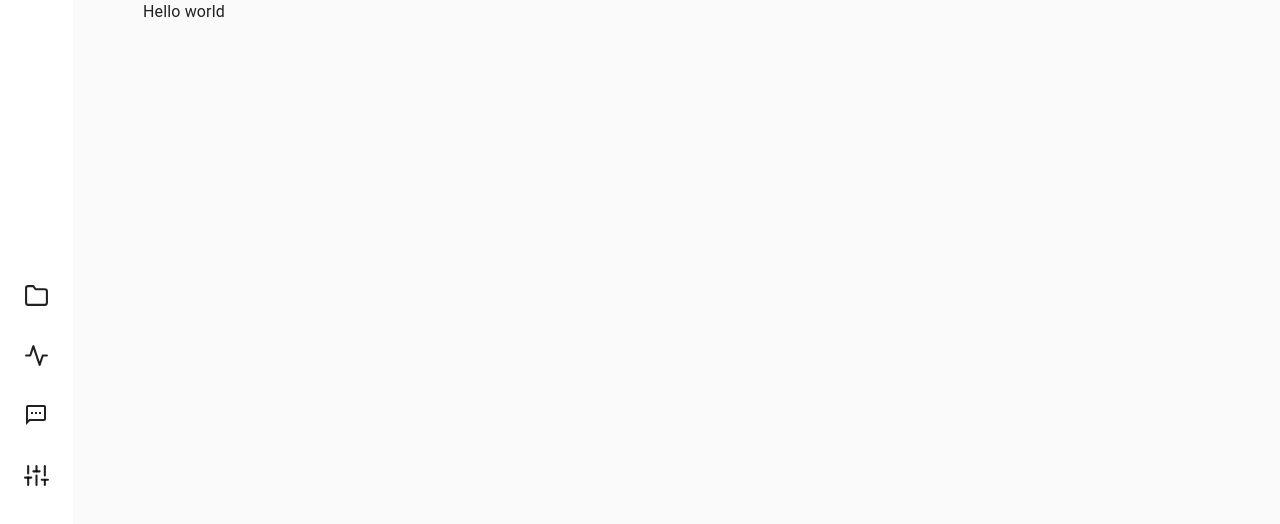
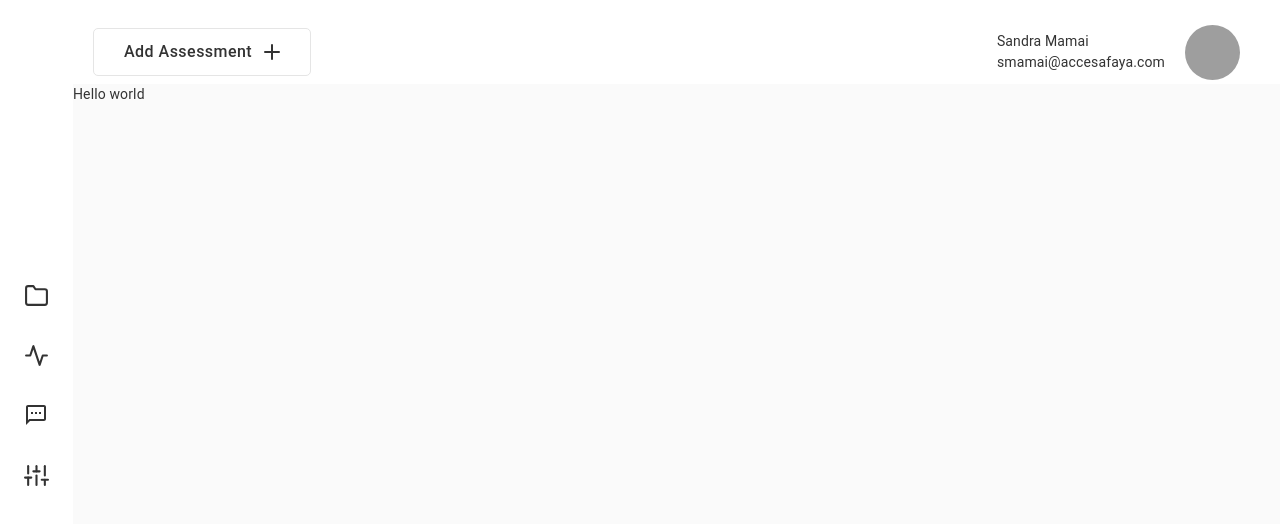
Before and after one commit to tonyouma/analyticsplatform, a React (Create React App) app: page / in a window 1280 px wide. Shown: the top 524 px of the page. Built offline with nearby package versions, Linux system fonts and the light colour scheme; grey boxes are pictures that could not be loaded; the HTML template or start-up script is replaced by a standard one.

Commit message:
feat: add header component

```diff
--- a/src/App.tsx
+++ b/src/App.tsx
@@ -2,11 +2,16 @@ import React from 'react';
 
 import { Route, Switch } from 'react-router-dom';
 
+import { ThemeProvider, StylesProvider } from '@material-ui/core/styles';
 import { DashboardPage, ErrorPage } from './views';
+
+import { appTheme } from './theme/theme';
 
 const App: React.FC<{}> = () => {
   return (
-    <>
+    <div>
+      <StylesProvider injectFirst>
+        <ThemeProvider theme={appTheme}>
           <Switch>
             <Route exact path="/">
               <DashboardPage />
@@ -15,7 +20,9 @@ const App: React.FC<{}> = () => {
               <ErrorPage />
             </Route>
           </Switch>
-    </>
+        </ThemeProvider>
+      </StylesProvider>
+    </div>
   );
 };
 
--- /dev/null
+++ b/src/shared/Components/Button/index.tsx
@@ -0,0 +1,39 @@
+/* eslint-disable react/prop-types */
+import React, { FC } from 'react';
+
+import PropTypes from 'prop-types';
+
+import { makeStyles } from '@material-ui/core/styles';
+import Button, { ButtonProps } from '@material-ui/core/Button';
+
+const useStyles = makeStyles({
+  root: {
+    border: '1px solid #e5e5e5',
+    borderRadius: 5,
+    boxShadow: 'none',
+    color: '#333333',
+    height: 48,
+    padding: '12px 30px',
+    textTransform: 'none',
+    '&:hover': {
+      boxShadow: 'none',
+    },
+  },
+});
+
+const ButtonComponent: FC<React.PropsWithChildren<ButtonProps>> = (props) => {
+  const { children, ...rest } = props;
+  const classes = useStyles();
+
+  return (
+    <Button {...rest} className={classes.root}>
+      {children}
+    </Button>
+  );
+};
+
+ButtonComponent.propTypes = {
+  children: PropTypes.any,
+};
+
+export default ButtonComponent;
--- a/src/shared/Components/index.tsx
+++ b/src/shared/Components/index.tsx
@@ -1,3 +1,4 @@
 import NavItem from './NavItem';
+import ButtonComponent from './Button';
 
-export { NavItem };
+export { NavItem, ButtonComponent };
--- a/src/shared/Layout/DashboardLayout/index.tsx
+++ b/src/shared/Layout/DashboardLayout/index.tsx
@@ -4,15 +4,14 @@ import PropTypes from 'prop-types';
 import CssBaseline from '@material-ui/core/CssBaseline';
 import { createStyles, makeStyles } from '@material-ui/core/styles';
 
-import Box from '@material-ui/core/Box';
-
 const useStyles = makeStyles(() =>
   createStyles({
     root: {
       display: 'flex',
       minHeight: '100vh',
-      paddingRight: 70,
-      paddingLeft: 70,
+      // paddingRight: 20,
+      // paddingLeft: 70,
+      overflow: 'hidden',
     },
   })
 );
@@ -22,10 +21,10 @@ const DashboardLayout: FC<React.PropsWithChildren<{}>> = (props) => {
   const classes = useStyles();
   return (
     <>
-      <Box className={classes.root}>
+      <div className={classes.root}>
         <CssBaseline />
         {children}
-      </Box>
+      </div>
     </>
   );
 };
--- /dev/null
+++ b/src/theme/theme.tsx
@@ -0,0 +1,82 @@
+/* eslint-disable no-unused-vars */
+import { createMuiTheme } from '@material-ui/core/styles';
+
+export enum fontWeight {
+  normal = 400,
+  mediumOne = 500,
+  mediumTwo = 600,
+  bold = 700,
+}
+
+// export enum fontFamily {
+//   lato = 'Lato',
+// }
+
+export interface IColors {
+  primary: string;
+  // secondary: string;
+  text: string;
+  white: string;
+}
+
+export const colors: IColors = {
+  primary: '#243F96',
+  text: '#333333',
+  white: '#FFFFFF',
+};
+
+export const appTheme = createMuiTheme({
+  palette: {
+    primary: {
+      main: colors.primary,
+    },
+    // secondary: {
+    //     main: colors.secondary,
+    // }
+
+    text: {
+      primary: colors.text,
+      //, secondary: colors.white
+    },
+  },
+  typography: {
+    // fontFamily: fontFamily.lato,
+    body1: {
+      fontSize: 14,
+      fontWeight: fontWeight.normal,
+    },
+    body2: {
+      fontSize: 24,
+      fontWeight: fontWeight.normal,
+    },
+    button: {
+      fontSize: 16,
+    },
+    h1: {
+      fontSize: 74,
+      fontWeight: fontWeight.bold,
+      lineHeight: '120.8%',
+    },
+    h2: {
+      fontSize: 74,
+      fontWeight: fontWeight.bold,
+      lineHeight: '120.8%',
+    },
+    h3: {
+      fontSize: 50,
+      //   fontFamily: fontFamily.lato,
+    },
+    h4: {
+      fontSize: 24,
+      fontWeight: fontWeight.mediumTwo,
+    },
+    h5: {
+      fontSize: 20,
+      fontWeight: fontWeight.bold,
+    },
+    h6: {
+      fontSize: 14,
+      fontWeight: fontWeight.bold,
+    },
+  },
+});
--- /dev/null
+++ b/src/views/Dashboard/Content/Header/HeaderProfile/index.tsx
@@ -0,0 +1,42 @@
+/* eslint-disable react/no-unescaped-entities */
+import React from 'react';
+
+// import { Link } from 'react-router-dom';
+
+import {
+  Grid,
+  Box,
+  Avatar,
+  Typography,
+  LinearProgress,
+} from '@material-ui/core';
+// import { Avatar, IconButton, Grid, Typography } from '@material-ui/core';
+
+const user_name: string = 'Sandra Mamai';
+const user_email: string = 'smamai@accesafaya.com';
+// const user_name_initials = 'SM';
+
+const avatarStyles: React.CSSProperties = {
+  height: 55,
+  width: 55,
+  marginLeft: 20,
+};
+
+const HeaderProfile: React.FC<{}> = () => {
+  return (
+    <Box display="flex" alignItems="center">
+      <Grid item>
+        <Typography>{user_name}</Typography>
+        <Typography>{user_email}</Typography>
+      </Grid>
+      <Grid item>
+        <LinearProgress value={75.5} variant="determinate" />
+      </Grid>
+      <Grid item>
+        <Avatar src={'../assets'} alt="SM" style={avatarStyles}></Avatar>
+      </Grid>
+    </Box>
+  );
+};
+
+export default HeaderProfile;
--- /dev/null
+++ b/src/views/Dashboard/Content/Header/index.tsx
@@ -0,0 +1,52 @@
+import React from 'react';
+
+import { AppBar, Grid, Toolbar } from '@material-ui/core';
+import { createStyles, makeStyles } from '@material-ui/core/styles';
+import { Plus as AddIcon } from 'react-feather';
+
+import { ButtonComponent } from '../../../../shared/Components';
+
+import HeaderProfile from './HeaderProfile';
+
+const headerStyles: React.CSSProperties = {
+  width: '100%',
+  display: 'flex',
+  flex: 1,
+  justifyContent: 'space-between',
+  alignItems: 'center',
+  color: '#333333',
+};
+
+const useStyles = makeStyles(() =>
+  createStyles({
+    appBarStyles: {
+      backgroundColor: '#ffffff',
+      color: '#33333',
+      paddingTop: 20,
+      paddingLeft: 20,
+      paddingRight: 40,
+    },
+  })
+);
+
+const HeaderComponent: React.FC<{}> = () => {
+  const classes = useStyles();
+  return (
+    <AppBar position="static" elevation={0} className={classes.appBarStyles}>
+      <Toolbar disableGutters>
+        <Grid container spacing={1} style={headerStyles}>
+          <Grid item>
+            <ButtonComponent endIcon={<AddIcon />}>
+              Add Assessment
+            </ButtonComponent>
+          </Grid>
+          <Grid item>
+            <HeaderProfile />
+          </Grid>
+        </Grid>
+      </Toolbar>
+    </AppBar>
+  );
+};
+
+export default HeaderComponent;
--- a/src/views/Dashboard/Content/index.tsx
+++ b/src/views/Dashboard/Content/index.tsx
@@ -1,3 +1,4 @@
 import Sidebar from './Sidebar/Sidebar';
+import HeaderComponent from './Header';
 
-export { Sidebar };
+export { Sidebar, HeaderComponent };
--- a/src/views/Dashboard/index.tsx
+++ b/src/views/Dashboard/index.tsx
@@ -4,7 +4,7 @@ import React from 'react';
 import Box from '@material-ui/core/Box';
 
 import DashboardLayout from '../../shared/Layout/DashboardLayout';
-import { Sidebar } from './Content';
+import { HeaderComponent, Sidebar } from './Content';
 import { useStyles } from './styles';
 
 const DashboardPage: React.FC<{}> = () => {
@@ -19,6 +19,7 @@ const DashboardPage: React.FC<{}> = () => {
 
       {/* Main Page Component */}
       <Box className={classes.app}>
+        <HeaderComponent />
         <main className={classes.main}>
           <Typography>Hello world</Typography>
         </main>
```
Also changed, not shown: 1 other file (tests, documents, lock files or other folders). Lines whose indentation alone changed are shown as unchanged.
